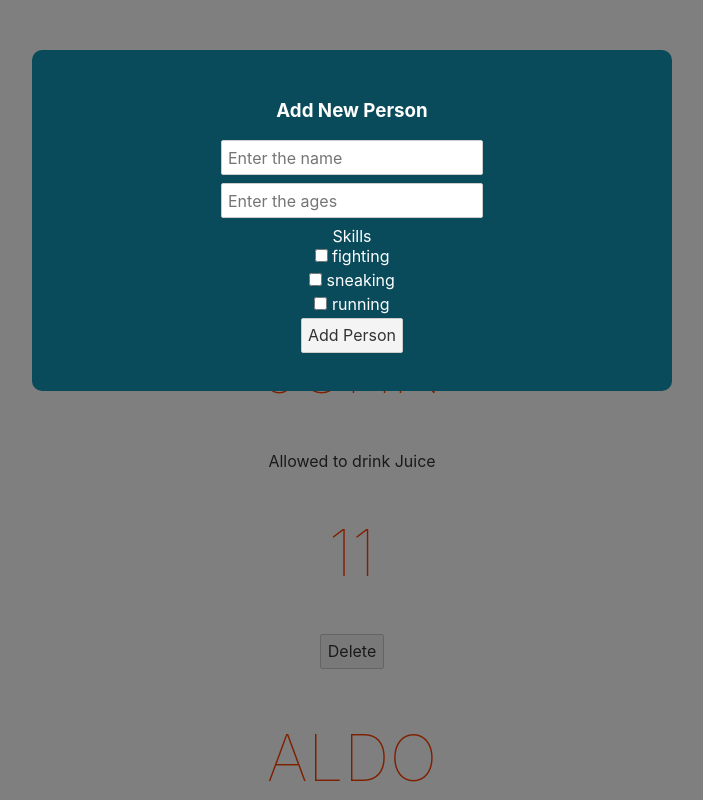
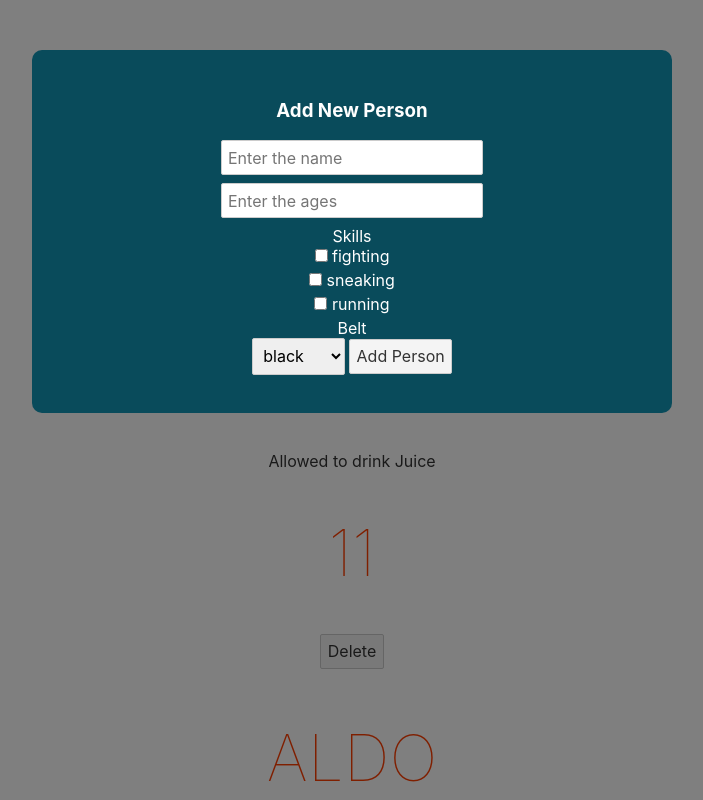
Before and after one commit to arjorb/poll, a Svelte app: page / in a window 1280 px wide. Both pictures are taken after a click on the button "Promotion is Here". Shown: the top 800 px of the page, without its empty margins (288-991 px from the left). Built offline with nearby package versions, Linux system fonts and the light colour scheme.

Commit message:
implement the select and option with bind value

```diff
--- a/src/AddPersonForm.svelte
+++ b/src/AddPersonForm.svelte
@@ -1,10 +1,11 @@
 <script>
     let name;
     let age;
+    let beltLevel ;
     let skills =  []
 
     const handleForm = () =>{
-        console.log(`The name is ${name} and I'm ${age} years old`, skills )
+        console.log(`The name is ${name} and I'm ${age} years old, I have a ${beltLevel}  belt`, skills, )
     }
 </script>
 <main>
@@ -15,6 +16,13 @@
         <input type="checkbox" bind:group={skills} value="fighting"/> fighting <br>
         <input type="checkbox" bind:group={skills} value="sneaking"> sneaking <br>
         <input type="checkbox" bind:group={skills} value="running"> running <br>
+        <label for="">Belt</label>
+        <select bind:value={beltLevel}>
+            <option value="black">black</option>
+            <option value="marrow">marrow</option>
+            <option value="white">white</option>
+            <option value="orange">orange</option>
+        </select>
         <button>Add Person</button>
     </form>
 </main>
```
